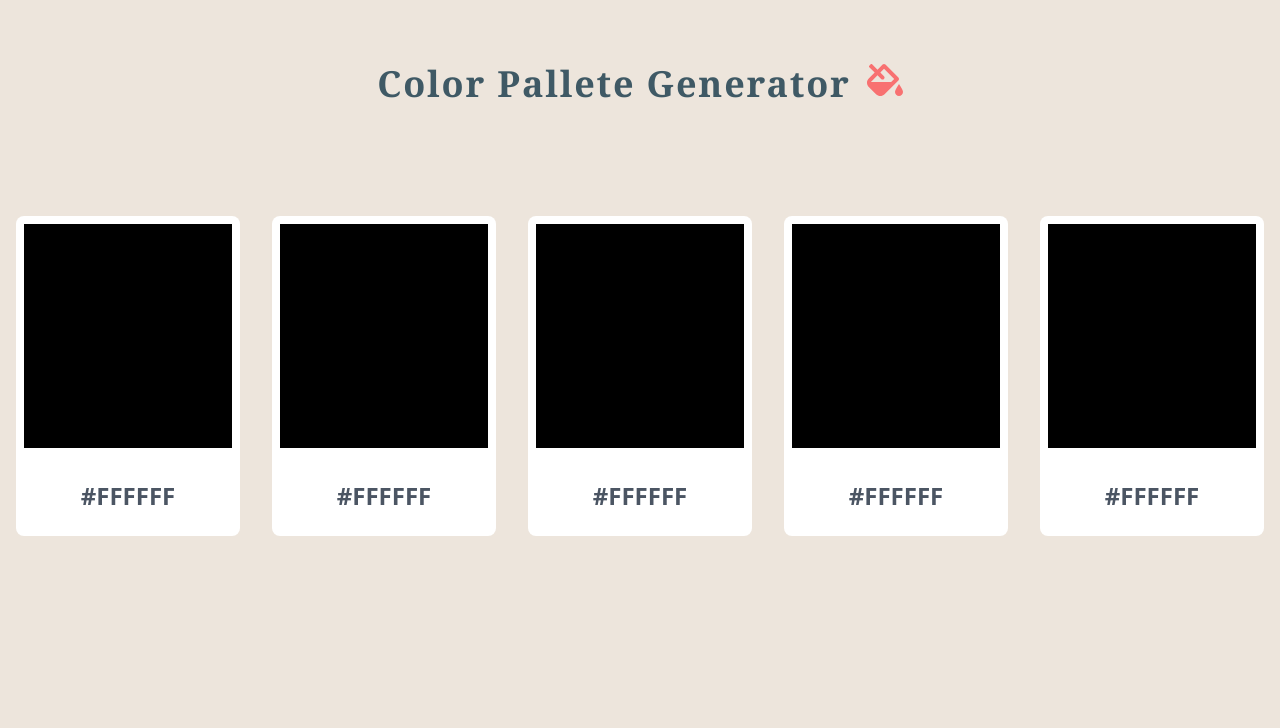
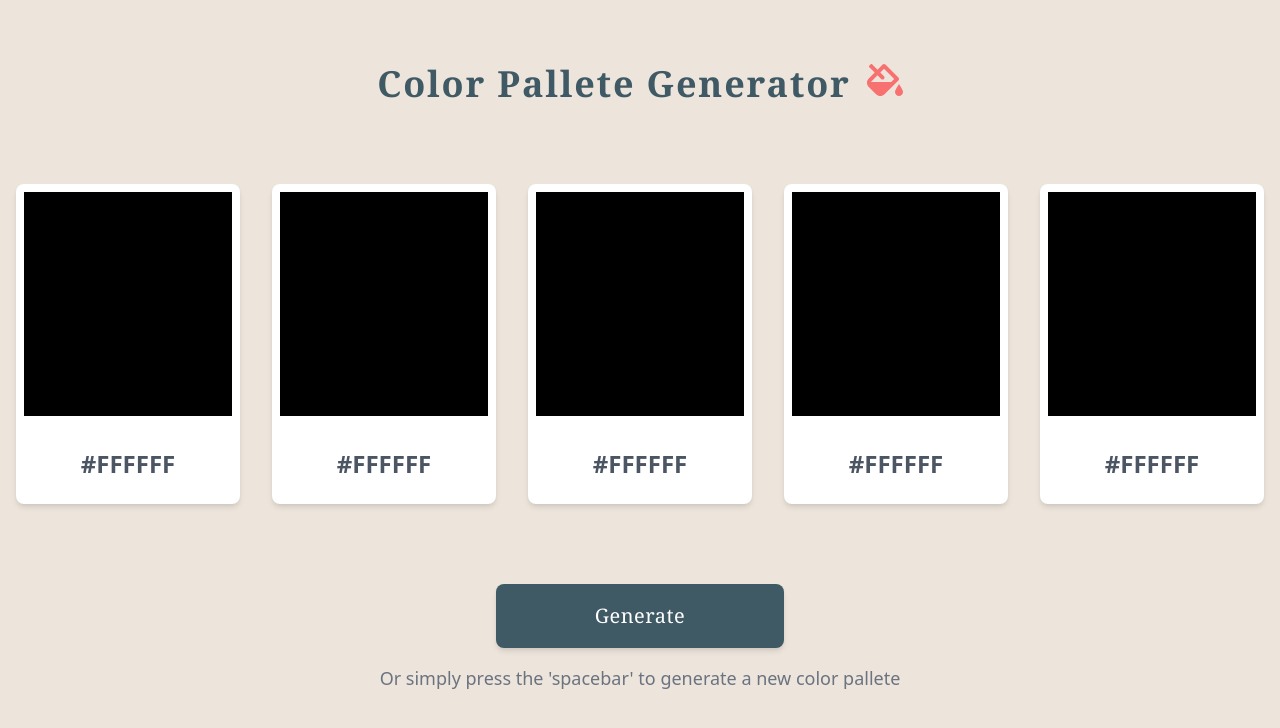
Before and after one commit to sherryliao21/react-color-pallete-generator, a React (Create React App) app: page / in a window 1280 px wide. Shown: the top 728 px of the page. Built offline with nearby package versions, Linux system fonts and the light colour scheme.

Commit message:
feat: add generate button and description

```diff
--- a/src/components/Description.js
+++ b/src/components/Description.js
@@ -3,7 +3,7 @@ import React from 'react'
 const Description = () => {
   return (
     <div>
-
+      <p class="description">Or simply press the 'spacebar' to generate a new color pallete</p>
     </div>
   )
 }
--- a/src/components/GenerateBtn.js
+++ b/src/components/GenerateBtn.js
@@ -2,8 +2,8 @@ import React from 'react'
 
 const GenerateBtn = () => {
   return (
-    <div>
-
+    <div class="btn-container">
+      <button class="btn">Generate</button>
     </div>
   )
 }
--- a/src/components/Header.css
+++ b/src/components/Header.css
@@ -1,3 +1,3 @@
-h1 {
+/* h1 {
   color: #3F5965;
-}
+} */
--- a/src/index.css
+++ b/src/index.css
@@ -5,19 +5,20 @@
 @layer components {
   /* Header */
   .app-title {
-    @apply flex justify-center font-serif font-bold text-4xl mt-16 tracking-wider
+    @apply flex justify-center font-serif font-bold text-4xl mt-16 tracking-wider text-teal-blue
   }
   .swatchbook {
     @apply text-red-400 h-8 ml-4
   }
+
   /* ColorPallete */
   .pallete-container {
-    @apply flex space-x-8 mt-28
+    @apply flex space-x-8 mt-20
   }
 
   /* Card */
   .card-container {
-    @apply bg-white h-80 w-56 rounded-lg flex-col items-center
+    @apply bg-white h-80 w-56 rounded-lg flex-col items-center shadow-md
   }
   .color {
     @apply h-56 w-52 bg-black m-2
@@ -26,4 +27,16 @@
     @apply text-2xl font-bold text-gray-600 flex justify-center pt-6
   }
 
+  /* GenerateBtn */
+  .btn-container {
+    @apply flex items-center justify-center
+  }
+  .btn {
+    @apply text-white bg-teal-blue h-16 w-72 rounded-lg mt-20 shadow-md text-xl font-serif tracking-wide
+  }
+
+  /* Description */
+  .description {
+    @apply text-gray-500 text-lg mt-4 flex items-center justify-center
+  }
 }
--- a/tailwind.config.js
+++ b/tailwind.config.js
@@ -2,7 +2,11 @@ module.exports = {
   purge: ['./src/**/*.{js,jsx,ts,tsx}', './public/index.html'],
   darkMode: false, // or 'media' or 'class'
   theme: {
-    extend: {},
+    extend: {
+      colors: {
+        'teal-blue': '#3F5965',
+      }
+    }
   },
   variants: {
     extend: {},
```
